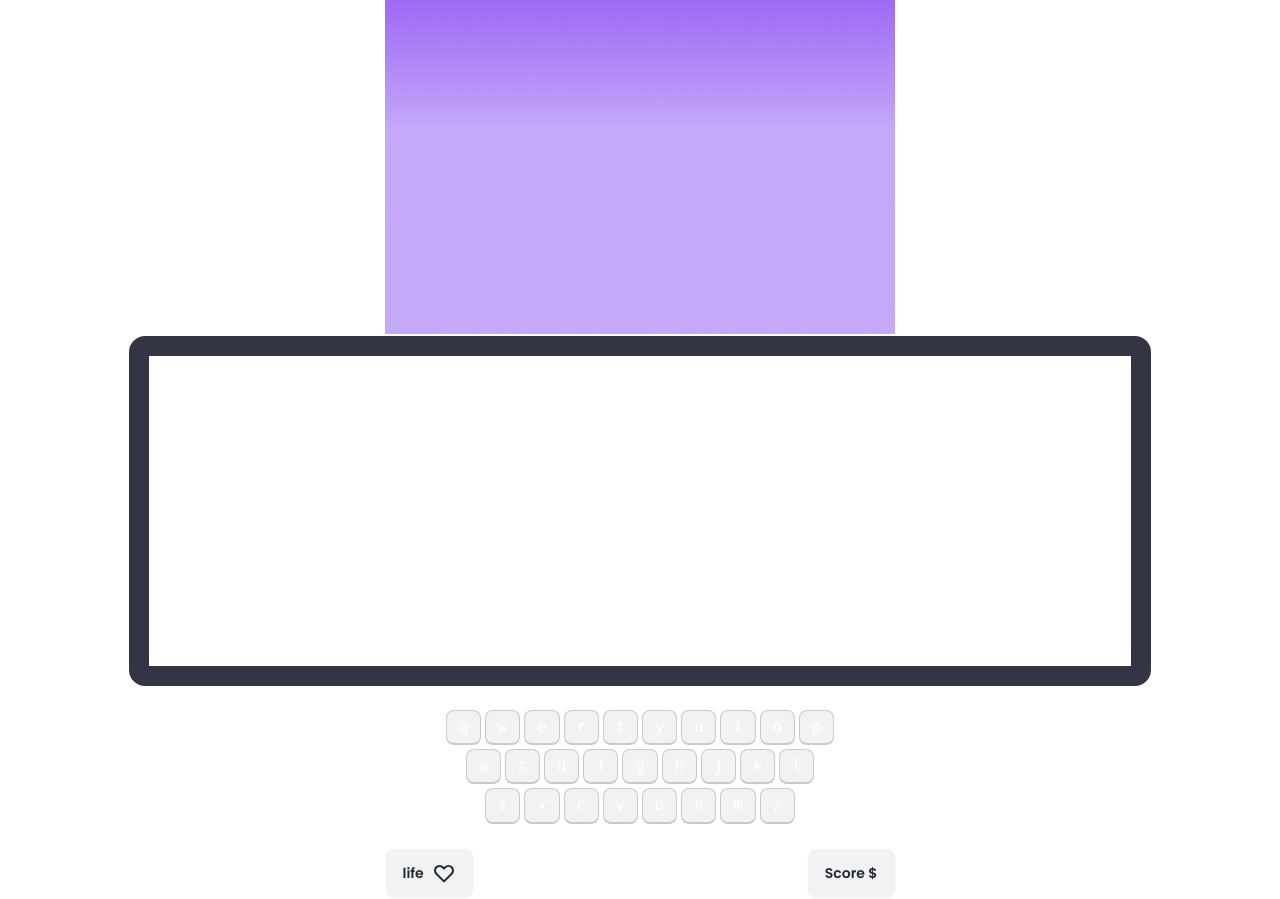
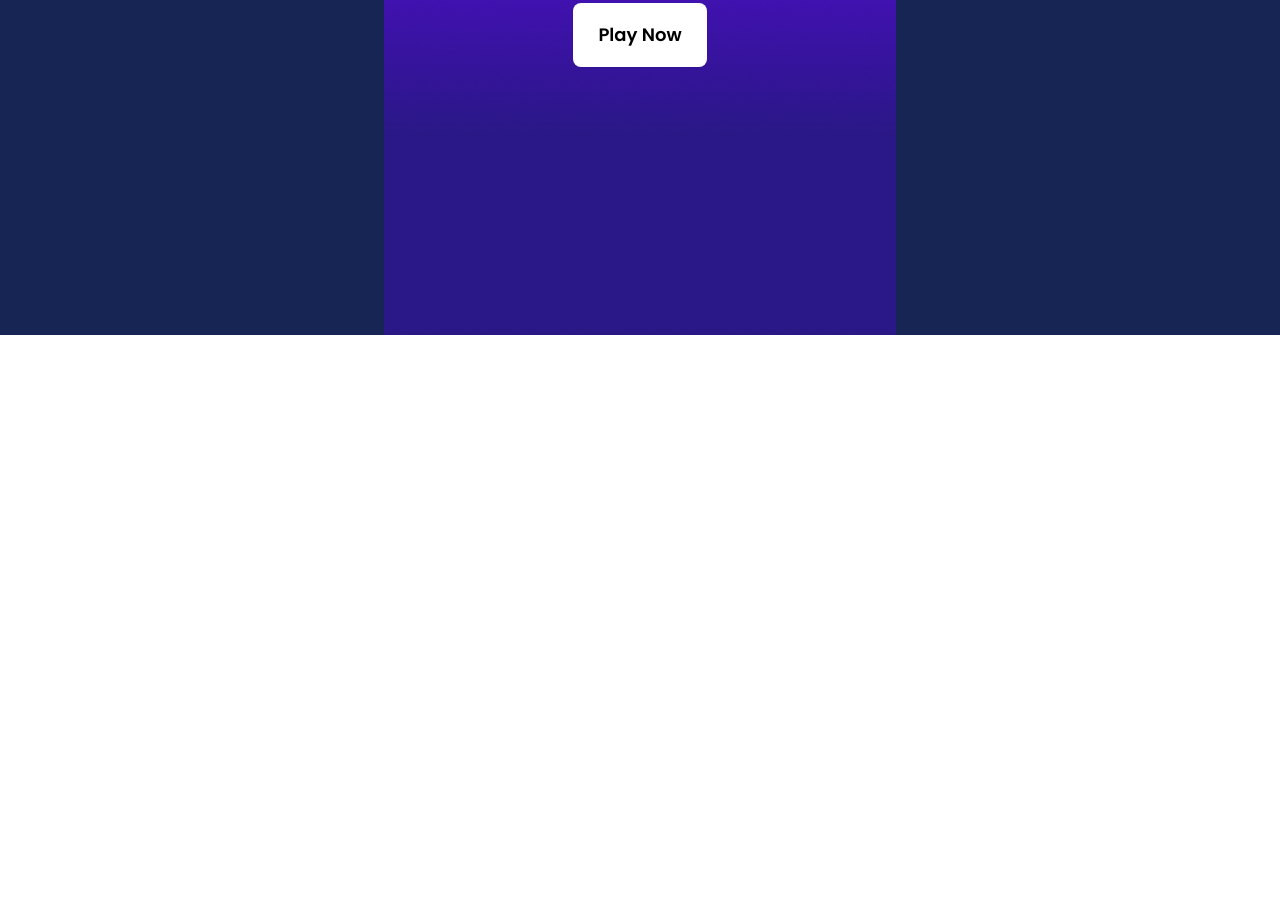
Before and after one commit to hasibulislamha01/M-27-alpha-clash-pro, a plain HTML site: page index.html in a window 1280 px wide. Shown: the part 465-1364 px from the top of the page. After the commit the page ends 800 px from the top, so only its background shows below. Drawn offline with nearby package versions, Linux system fonts and the light colour scheme.

Commit message:
random alphabet section added

```diff
--- /dev/null
+++ b/Scripts/alpha.js
@@ -0,0 +1,54 @@
+// function play(){
+//     // hiding the alpha clash section
+//     const alphaHome = document.getElementById('homeScreen');
+//     alphaHome.classList.add('hidden')
+
+//     // removing the hidden class from the play ground section
+//     const playSection = document.getElementById('play-section')
+//     playSection.classList.remove('hidden')
+// }
+
+// generatin random alphabet here
+function randomAlphabet(){
+        // step 1: generate random alphabet
+        const alphaString = 'abcdefghijklmnopqrstuvwxyz'
+        const alphabets = alphaString.split('')
+        console.log(alphabets)
+
+        // step 2: generate random numbers
+        let randomNumbers = Math.random()*25
+        let index = Math.round(randomNumbers)
+
+        // step 3: generate random alphabets
+        let alphabet = alphabets[index];
+        console.log(alphabet)
+
+        // step 4: show the alphabet in the game-play art-board
+        document.getElementById('random-alphabet').innerText=alphabet
+
+        const key = document.getElementById(alphabet)
+        console.log(key)
+
+        key.classList.add('bg-amber-500')
+}
+
+function activeKeyBg(){
+
+}
+
+function continueGame(){
+    randomAlphabet()
+}
+
+
+
+function play(){
+    hideElement('homeScreen')
+    showElement('play-section')
+    continueGame()
+    console.log('play function')
+}
+
+// function click(){
+//     console.log('click function')
+// }
--- a/index.html
+++ b/index.html
@@ -1,10 +1,11 @@
 <!DOCTYPE html>
-<html lang="en">
+<html lang="en" data-theme="light">
 
 <head>
     <meta charset="UTF-8">
     <meta name="viewport" content="width=device-width, initial-scale=1.0">
     <title>Alpha Clash</title>
+
     <!-- poppins font -->
     <link rel="preconnect" href="https://fonts.googleapis.com">
     <link rel="preconnect" href="https://fonts.gstatic.com" crossorigin>
@@ -40,76 +41,84 @@
 
 </head>
 
-<body class="font-poppins">
+<body class="font-poppins bg-blue-950">
     <header>
-
+        <!-- there is nothing in the header section  -->
     </header>
 
-    <main>
-        <section class="flex justify-center">
+    <main class="w-2/5 mx-auto h-screen bg-[url('images/background.png')] bg-center bg-cover bg-no-repeat ">
 
-            <div
-                class="w-2/5 h-screen bg-[url('images/background.png')] bg-center bg-cover bg-no-repeat border border-white">
+        <!-- intro section -->
+        <section id="homeScreen" class="">
 
-                <div id="alpha-home" class="flex flex-col justify-center items-center gap-6 h-full hidden">
+            <div class="">
 
-                    <h1 class="w-[170%] text-center font-anton text-9xl capitalize border border-white">alphabet clash
+                <div id="alpha-home" class="flex flex-col justify-center items-center gap-6 h-screen">
+
+                    <h1 class="w-[170%] text-center font-anton text-9xl capitalize ">alphabet clash
                     </h1>
                     <p id="p">Unleash your keyboard KungFu : press Enter to Play</p>
                     <button id="button"
-                        class="btn btn-xs sm:btn-sm md:btn-md lg:btn-lg bg-white text-black border-transparent">Play
+                        class="btn btn-xs sm:btn-sm md:btn-md lg:btn-lg bg-white text-black border-transparent" onclick="play()">Play
                         Now</button>
 
                 </div>
             </div>
         </section>
 
-        <section class="w-[80%] mx-auto flex flex-col justify-center items-center gap-5 border border-white">
+        <!-- Playground Section -->
+        <section id="play-section" class="hidden">
+            <div class="w-[80%] mx-auto flex flex-col items-center justify-center gap-4 ">
                 <!-- screen -->
                 <div
-                class="artboard artboard-horizontal w-full h-[350px] border-[20px] border-[#010313cc] rounded-2xl mx-auto bg-[#ffffffb3] flex justify-center items-center">
-                <p class="text-9xl font-extrabold">Y</p>
+                    class="artboard artboard-horizontal phone-6 border-[20px] border-[#010313cc] rounded-2xl bg-[#ffffffb3]  relative">
+
+                    <p id="random-alphabet" class="h-full text-purple-700 text-9xl font-extrabold flex justify-center items-center p-4">Y</p>
+
+                    <p class="w-[30%] rounded-b-lg text-white bg-black font-semibold absolute top-0 left-[50%] translate-x-[-50%] ">Don't watch keyboard while Playing</p>
+
                 </div>
+
                 <!-- keyboard starts here-->
                 <div>
                     <div class="flex justify-center gap-1 my-1 w-full">
-                    <kbd class="kbd">q</kbd>
-                    <kbd class="kbd">w</kbd>
-                    <kbd class="kbd">e</kbd>
-                    <kbd class="kbd">r</kbd>
-                    <kbd class="kbd">t</kbd>
-                    <kbd class="kbd">y</kbd>
-                    <kbd class="kbd">u</kbd>
-                    <kbd class="kbd">i</kbd>
-                    <kbd class="kbd">o</kbd>
-                    <kbd class="kbd">p</kbd>
+                        <kbd id="q" class="kbd text-blue-950">q</kbd>
+                        <kbd id="w" class="kbd text-blue-950">w</kbd>
+                        <kbd id="e" class="kbd text-blue-950">e</kbd>
+                        <kbd id="r" class="kbd text-blue-950">r</kbd>
+                        <kbd id="t" class="kbd text-blue-950">t</kbd>
+                        <kbd id="y" class="kbd text-blue-950">y</kbd>
+                        <kbd id="u" class="kbd text-blue-950">u</kbd>
+                        <kbd id="i" class="kbd text-blue-950">i</kbd>
+                        <kbd id="o" class="kbd text-blue-950">o</kbd>
+                        <kbd id="p" class="kbd text-blue-950">p</kbd>
                     </div>
                     <div class="flex justify-center gap-1 my-1 w-full">
-                    <kbd class="kbd">a</kbd>
-                    <kbd class="kbd">s</kbd>
-                    <kbd class="kbd">d</kbd>
-                    <kbd class="kbd">f</kbd>
-                    <kbd class="kbd">g</kbd>
-                    <kbd class="kbd">h</kbd>
-                    <kbd class="kbd">j</kbd>
-                    <kbd class="kbd">k</kbd>
-                    <kbd class="kbd">l</kbd>
+                        <kbd id="a" class="kbd text-blue-950">a</kbd>
+                        <kbd id="s" class="kbd text-blue-950">s</kbd>
+                        <kbd id="d" class="kbd text-blue-950">d</kbd>
+                        <kbd id="f" class="kbd text-blue-950">f</kbd>
+                        <kbd id="g" class="kbd text-blue-950">g</kbd>
+                        <kbd id="h" class="kbd text-blue-950">h</kbd>
+                        <kbd id="j" class="kbd text-blue-950">j</kbd>
+                        <kbd id="k" class="kbd text-blue-950">k</kbd>
+                        <kbd id="l" class="kbd text-blue-950">l</kbd>
                     </div>
                     <div class="flex justify-center gap-1 my-1 w-full">
-                    <kbd class="kbd">z</kbd>
-                    <kbd class="kbd">x</kbd>
-                    <kbd class="kbd">c</kbd>
-                    <kbd class="kbd">v</kbd>
-                    <kbd class="kbd">b</kbd>
-                    <kbd class="kbd">n</kbd>
-                    <kbd class="kbd">m</kbd>
-                    <kbd class="kbd">/</kbd>
+                        <kbd id="z" class="kbd text-blue-950">z</kbd>
+                        <kbd id="x" class="kbd text-blue-950">x</kbd>
+                        <kbd id="c" class="kbd text-blue-950">c</kbd>
+                        <kbd id="v" class="kbd text-blue-950">v</kbd>
+                        <kbd id="b" class="kbd text-blue-950">b</kbd>
+                        <kbd id="n" class="kbd text-blue-950">n</kbd>
+                        <kbd id="m" class="kbd text-blue-950">m</kbd>
+                        <kbd id="/" class="kbd text-blue-950">/</kbd>
                     </div>
                 </div>
                 <!-- keyboard ends here -->
 
-            <div class="w-1/2 flex justify-between border border-white">
-                <button class="btn">
+                <div class="w-[250%] flex justify-between ">
+                    <button onclick="click()" class="btn text-white bg-[#894189]">
                         life
                         <svg xmlns="http://www.w3.org/2000/svg" class="h-6 w-6" fill="none" viewBox="0 0 24 24"
                             stroke="currentColor">
@@ -118,10 +127,22 @@
                         </svg>
                     </button>
 
-                <button class="btn">
-                    Score $
+                    <button onclick="click()" class="btn text-white bg-[#360490]" >Score $</button>
+                </div>
+            </div>
+        </section>
 
-                </button>
+        <!-- Score Section -->
+        <section id="score" class="hidden">
+            <div class="h-screen border border-white flex justify-center items-center">
+                <div
+                    class=" w-[60%] mx-auto rounded-xl flex flex-col justify-center items-center gap-4 py-6 bg-[#ffffff33]">
+                    <p class="text-5xl font-extrabold">Score : 14</p>
+                    <button id="button"
+                        class="btn btn-xs sm:btn-sm md:btn-md lg:btn-md bg-white text-black border-transparent">Play
+                        Now</button>
+                    <p>Practice will make you pro</p>
+                </div>
             </div>
         </section>
     </main>
@@ -129,22 +150,17 @@
     <footer>
 
     </footer>
-    <script>
+    <script src="utility.js"></script>
+    <script src="Scripts/alpha.js"></script>
+    <script src="Scripts/play.js"></script>
+    <!-- <script>
         const liveButton = document.getElementById('button')
         liveButton.addEventListener('click', function () {
 
             document.getElementById('alpha-home').innerText;
 
         })
-    </script>
+    </script> -->
 </body>
 
 </html>
-
-<!-- AMARO PORANO JAHA CHAY
-TUMI TAI TUMI TAI GO
-AMARO PORANO JAHA CHAY
-
-AMI TOMARO  BIROHA=E ROHIBO BILINO
-TOMATE KORIBO BASH
-DIRGHO DIVISHO DIRGO  -->
--- /dev/null
+++ b/utility.js
@@ -0,0 +1,12 @@
+function hideElement(elementId){
+   const element = document.getElementById(elementId)
+   element.classList.add('hidden')
+}
+
+function showElement(elementId){
+    document.getElementById(elementId).classList.remove('hidden')
+}
+
+function makeInvisible(idName){
+    document.getElementById(idName).classList.add('hidden')
+}
```
Also changed, not shown: Scripts/play.js (added, +7 -0 lines). Lines whose indentation alone changed are shown as unchanged.
